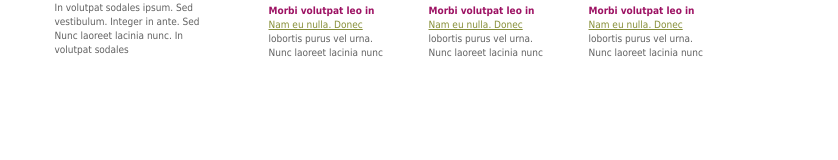
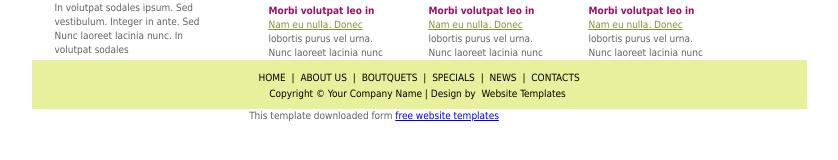
Before and after one commit to VuVanVuong-Blue/ktgk_3, a website: page index.html in a window 1280 px wide. Shown: the part 612-772 px from the top of the page, without its empty margins (266-1104 px from the left). Drawn offline with Linux system fonts and the light colour scheme.

Commit message:
update footer1

```diff
--- a/index.html
+++ b/index.html
@@ -7,8 +7,9 @@
   <meta http-equiv="Content-Type" content="text/html; charset=utf-8" />
   <link href="css/styles.css" rel="stylesheet" type="text/css" />
 </head>
+
 <body>
-<div id="container">
+  <div id="container">
     <div id="topLine"></div>
     <div id="logoPan"> <img src="images/logo.gif" width="192" height="92" alt="" id="logo" /> <img
         src="images/slogan.gif" width="297" height="46" alt="" id="slogan" /> </div>
@@ -62,6 +63,14 @@
           <div class="clear"></div>
         </div>
       </div>
+      <div id="footer">
+        <p><a href="#">HOME</a> | <a href="#">ABOUT US</a> | <a href="#">BOUTQUETS</a> | <a href="#">SPECIALS</a> |
+          <a href="#">NEWS</a> | <a href="#">CONTACTS</a><br />
+          Copyright &copy; Your Company Name | Design by <a href="http://freshtemplates.com/">Website Templates</a></p>
+      </div>
+      <div align=center>This template downloaded form <a
+          href='http://all-free-download.com/free-website-templates/'>free
+          website templates</a></div>
 </body>
 
 </html>
```
